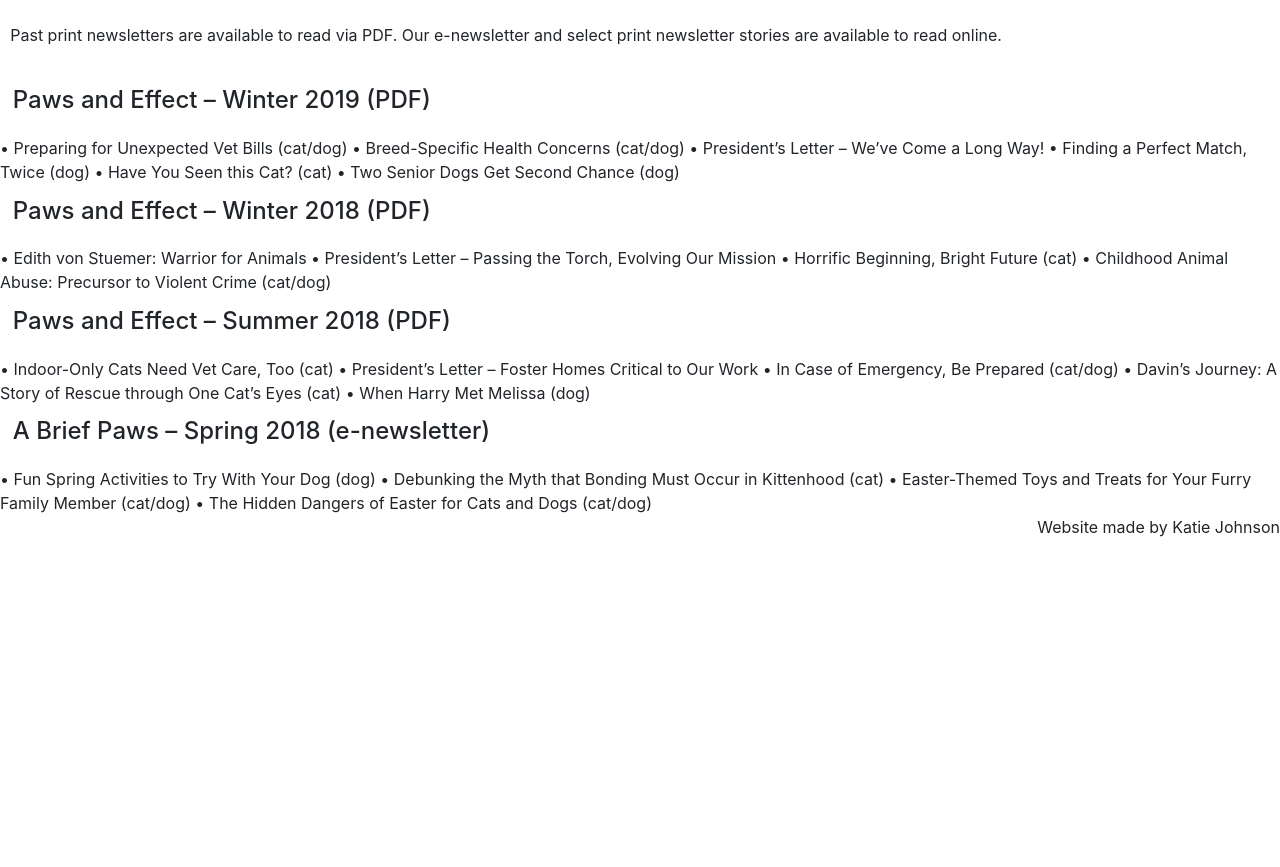
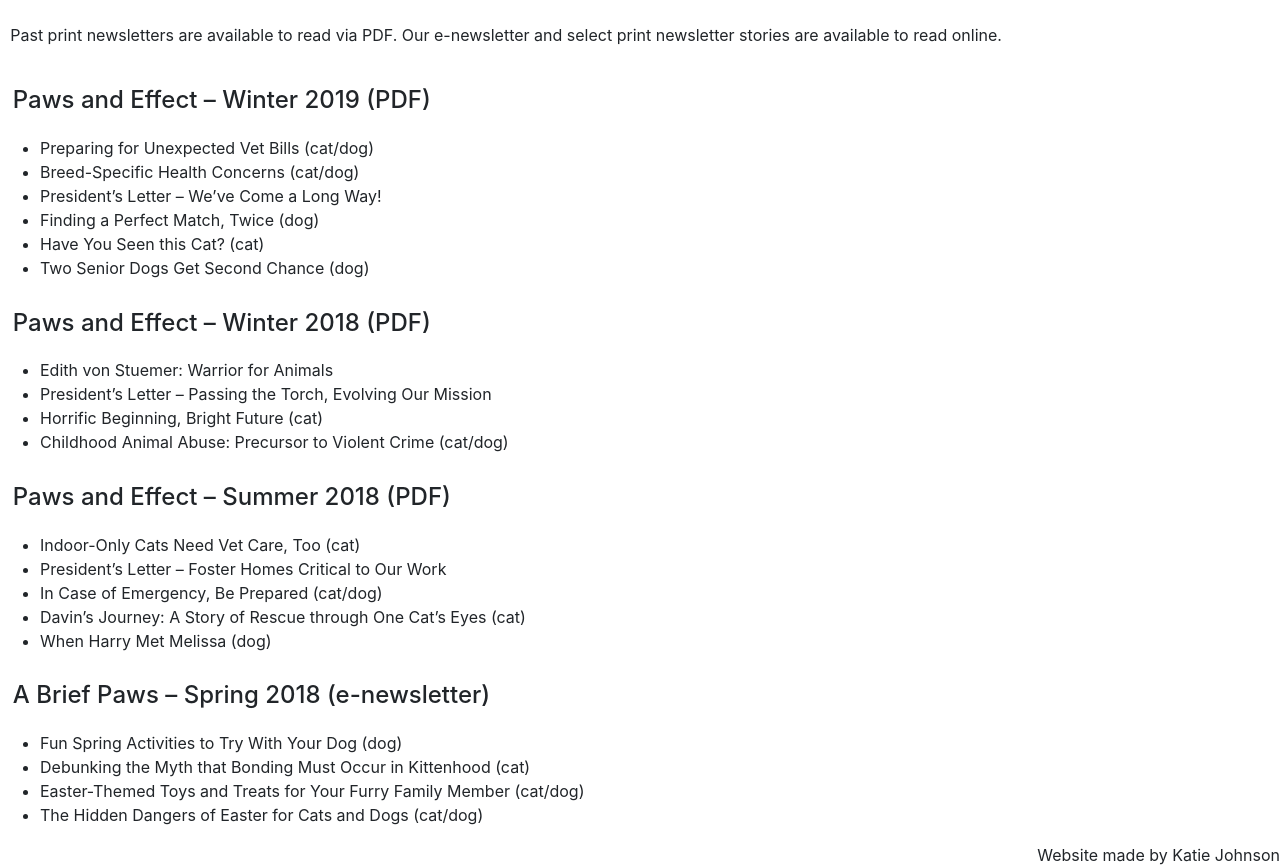
Before and after one commit to John44km/john44km.github.io, a plain HTML site: page spca_news.html in a window 1280 px wide. Shown: the part 783-1650 px from the top of the page. Before the commit the page ends 1322 px from the top, so only its background shows below. Drawn offline with Linux system fonts and the light colour scheme.

Commit message:
add list

```diff
--- a/spca_news.html
+++ b/spca_news.html
@@ -56,28 +56,36 @@ Fairfax, VA 22030United States June 20 @ 12:30 pm - 3:00 pm
          <p>SPCA NOVA publishes our print newsletter, Paws and Effect, twice a year. We also send out an e-newsletter, A Brief Paws, once or twice a year. Our newsletters enable us to tell stories about the cats and dogs we rescue. They also provide us an opportunity to share our knowledge about issues that may help you care for your own cats and dogs. We hope our stories inspire you to join us in helping cats, dogs and people in our community.</p>
          <p>Past print newsletters are available to read via PDF. Our e-newsletter and select print newsletter stories are available to read online.</p>
          <h4>Paws and Effect – Winter 2019 (PDF)</h4>
-•	Preparing for Unexpected Vet Bills (cat/dog)
-•	Breed-Specific Health Concerns (cat/dog)
-•	President’s Letter – We’ve Come a Long Way!
-•	Finding a Perfect Match, Twice (dog)
-•	Have You Seen this Cat? (cat)
-•	Two Senior Dogs Get Second Chance (dog)
+         <ul>
+             <li>Preparing for Unexpected Vet Bills (cat/dog)</li>
+             <li>Breed-Specific Health Concerns (cat/dog)</li>
+             <li>President’s Letter – We’ve Come a Long Way!</li>
+             <li>Finding a Perfect Match, Twice (dog)</li>
+             <li>Have You Seen this Cat? (cat)</li>
+             <li>Two Senior Dogs Get Second Chance (dog)</li>
+         </ul>
          <h4>Paws and Effect – Winter 2018 (PDF)</h4>
-•	Edith von Stuemer: Warrior for Animals
-•	President’s Letter – Passing the Torch, Evolving Our Mission
-•	Horrific Beginning, Bright Future (cat)
-•	Childhood Animal Abuse: Precursor to Violent Crime (cat/dog)
+         <ul>
+             <li>Edith von Stuemer: Warrior for Animals</li>
+             <li>President’s Letter – Passing the Torch, Evolving Our Mission</li>
+             <li>Horrific Beginning, Bright Future (cat)</li>
+             <li>Childhood Animal Abuse: Precursor to Violent Crime (cat/dog)</li>
+         </ul>
          <h4>Paws and Effect – Summer 2018 (PDF)</h4>
-•	Indoor-Only Cats Need Vet Care, Too (cat)
-•	President’s Letter – Foster Homes Critical to Our Work
-•	In Case of Emergency, Be Prepared (cat/dog)
-•	Davin’s Journey: A Story of Rescue through One Cat’s Eyes (cat)
-•	When Harry Met Melissa (dog)
+         <ul>
+             <li>Indoor-Only Cats Need Vet Care, Too (cat)</li>
+             <li>President’s Letter – Foster Homes Critical to Our Work</li>
+             <li>In Case of Emergency, Be Prepared (cat/dog)</li>
+             <li>Davin’s Journey: A Story of Rescue through One Cat’s Eyes (cat)</li>
+             <li>When Harry Met Melissa (dog)</li>
+         </ul>
          <h4>A Brief Paws – Spring 2018 (e-newsletter)</h4>
-•	Fun Spring Activities to Try With Your Dog (dog)
-•	Debunking the Myth that Bonding Must Occur in Kittenhood (cat)
-•	Easter-Themed Toys and Treats for Your Furry Family Member (cat/dog)
-•	The Hidden Dangers of Easter for Cats and Dogs (cat/dog)
+         <ul>
+             <li>Fun Spring Activities to Try With Your Dog (dog)</li>
+             <li>Debunking the Myth that Bonding Must Occur in Kittenhood (cat)</li>
+             <li>Easter-Themed Toys and Treats for Your Furry Family Member (cat/dog)</li>
+             <li>The Hidden Dangers of Easter for Cats and Dogs (cat/dog)</li>
+         </ul>
  </main>
     </body>
 <footer>Website made by Katie Johnson
```
